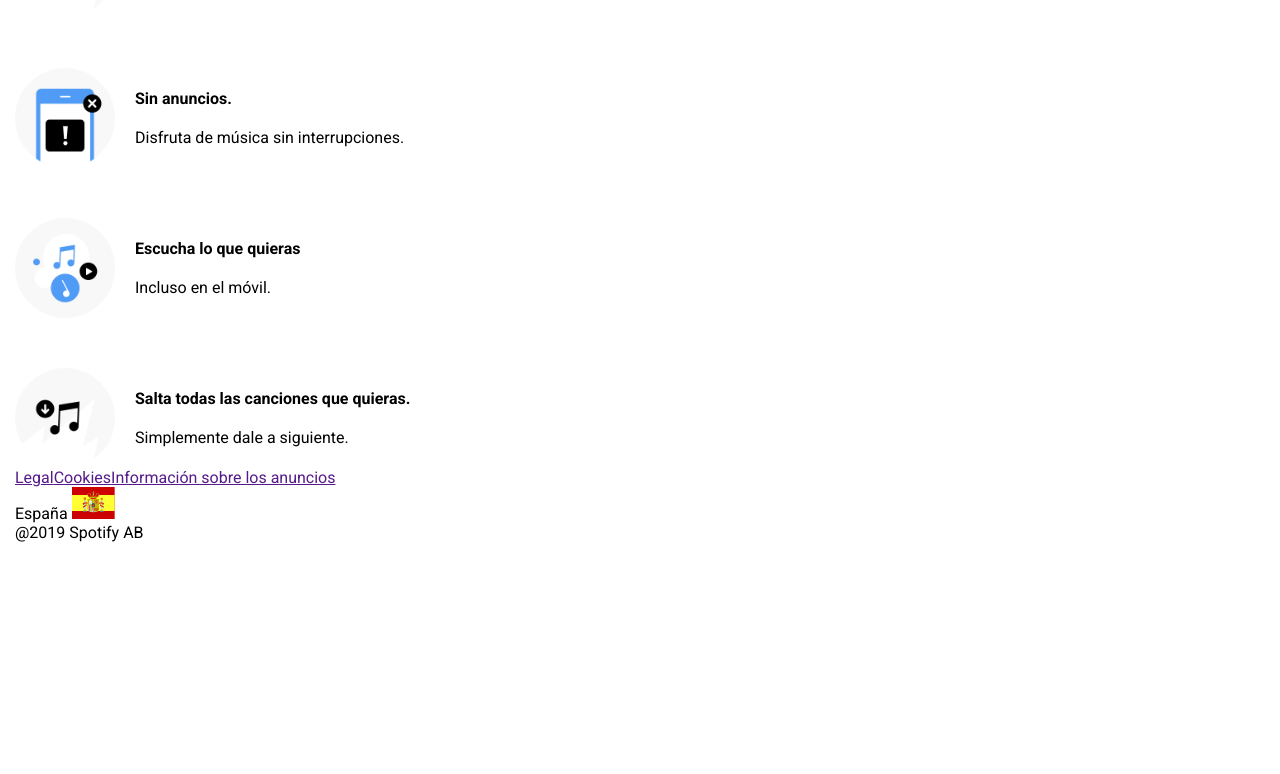
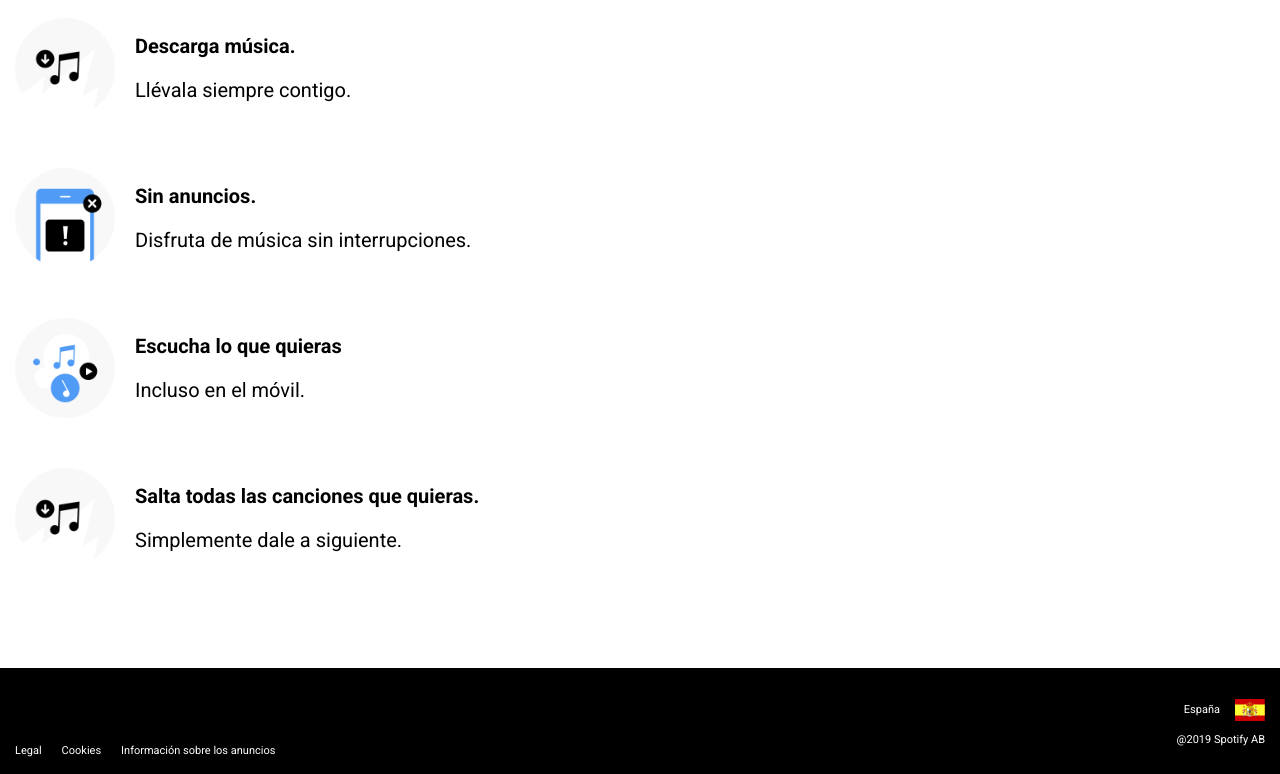
Before and after one commit to ElenaPalomar/repaso-evaluation-1-modulo-1-spotify, a plain HTML site: page index.html in a window 1280 px wide. Shown: the part 673-1447 px from the top of the page. Before the commit the page ends 1215 px from the top, so only its background shows below. Drawn offline with Linux system fonts and the light colour scheme.

Commit message:
add coment final section to header and main

```diff
--- a/styles/style.css
+++ b/styles/style.css
@@ -48,6 +48,7 @@ body {
   color: var(--color-fonts);
 
   height: 50vh;
+  min-height: 500px;
 }
 .blue .wrapper {
   height: 100%;
@@ -106,9 +107,60 @@ body {
   width: 100px;
 }
 .reasons__text {
-    display: flex;
-    flex-direction: column;
-    justify-content: flex-start;
-    gap: 20px;
+  font-size: 20px;
+
+  display: flex;
+  flex-direction: column;
+  justify-content: flex-start;
+  gap: 20px;
+}
+.reasons__text--title {
+  font-weight: 700;
+}
 
 /* Footer */
+.footer {
+  background-color: var(--color-header-footer);
+  color: var(--color-fonts);
+
+  font-size: 11px;
+
+  height: 150px;
+
+  margin-top: 100px;
+}
+.footer .wrapper {
+  display: flex;
+  justify-content: space-between;
+  align-items: center;
+
+  height: 100%;
+}
+.legal {
+  width: 50%;
+
+  display: flex;
+  align-items: flex-end;
+  gap: 20px;
+  flex-wrap: wrap;
+
+  transform: translateY(50%);
+}
+.legal__link {
+  color: var(--color-fonts);
+  text-decoration: none;
+}
+.copy {
+  transform: translateY(-30%);
+
+  line-height: 30px;
+}
+.country {
+  display: flex;
+  justify-content: flex-end;
+  align-items: center;
+  gap: 15px;
+}
+.country__flag {
+  width: 30px;
+}
```
Also changed, not shown: index.html (+2 -0 lines).
